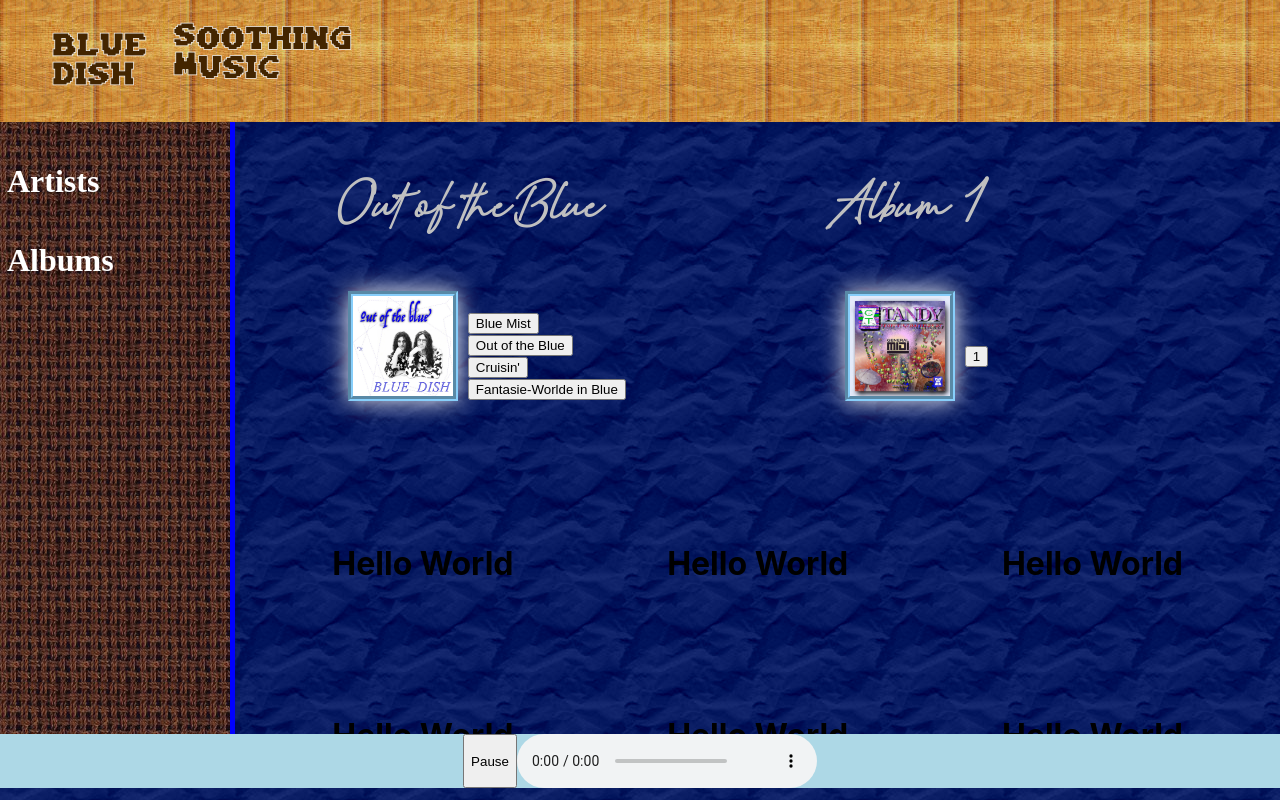
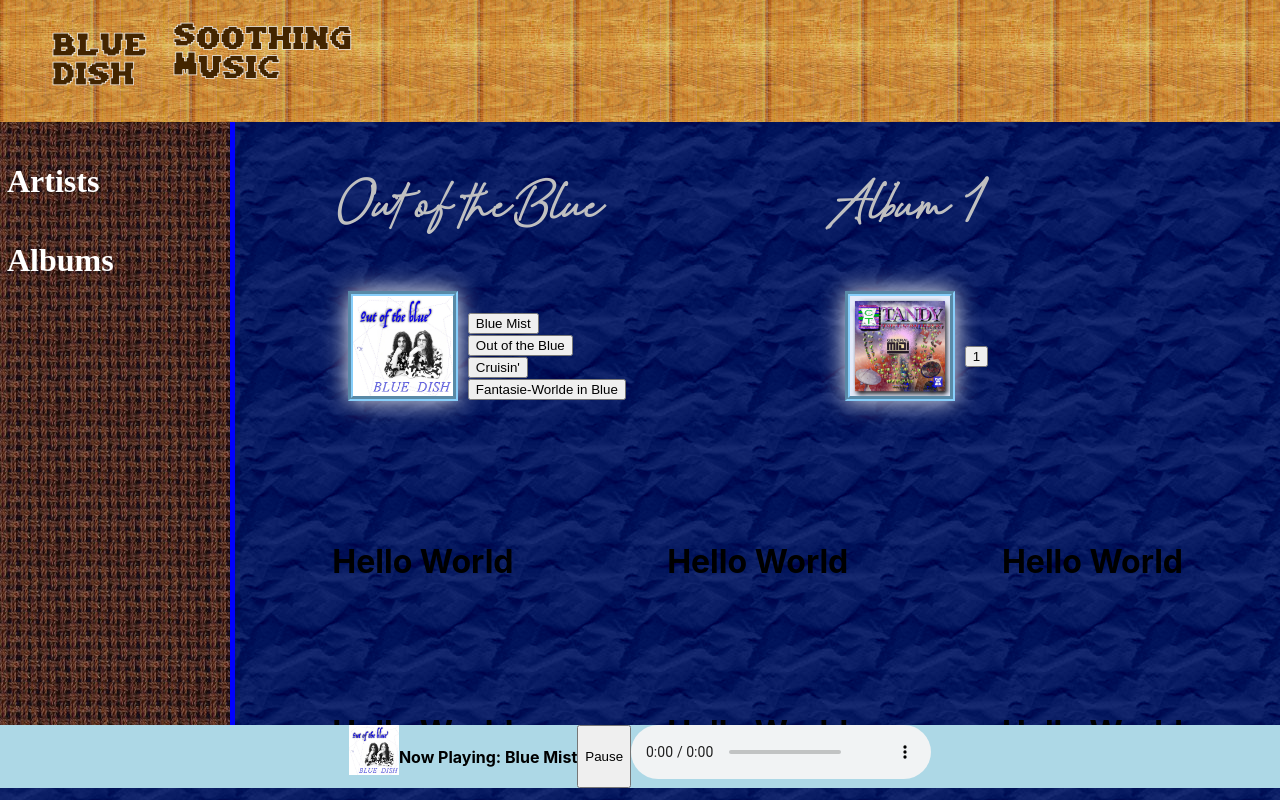
Before and after one commit to The-People-s-Coalition-of-Tandy/streaming-service, a React (Create React App) app: page / in a window 1280 px wide. Both pictures are taken after a click on the button "Blue Mist". Built offline with nearby package versions, Linux system fonts and the light colour scheme.

Commit message:
Add song info to player

```diff
--- a/src/components/Player.jsx
+++ b/src/components/Player.jsx
@@ -50,6 +50,17 @@ function Player() {
 
   return (
     <footer className="wrapper">
+      {songSelected && (
+        <div style={{ display: "flex" }}>
+          {" "}
+          <img
+            width={50}
+            height={50}
+            src={`./Media/Music/${songSelected.artist}/${songSelected.album}/cover.jpeg`}
+          />{" "}
+          <h4>Now Playing: {songSelected.title}</h4>
+        </div>
+      )}
       <button onClick={play}>{playing ? <p>Pause</p> : <p>Play</p>}</button>
       <audio
         className="player"
```
Also changed, not shown: public/electron.js (+3 -4 lines).
